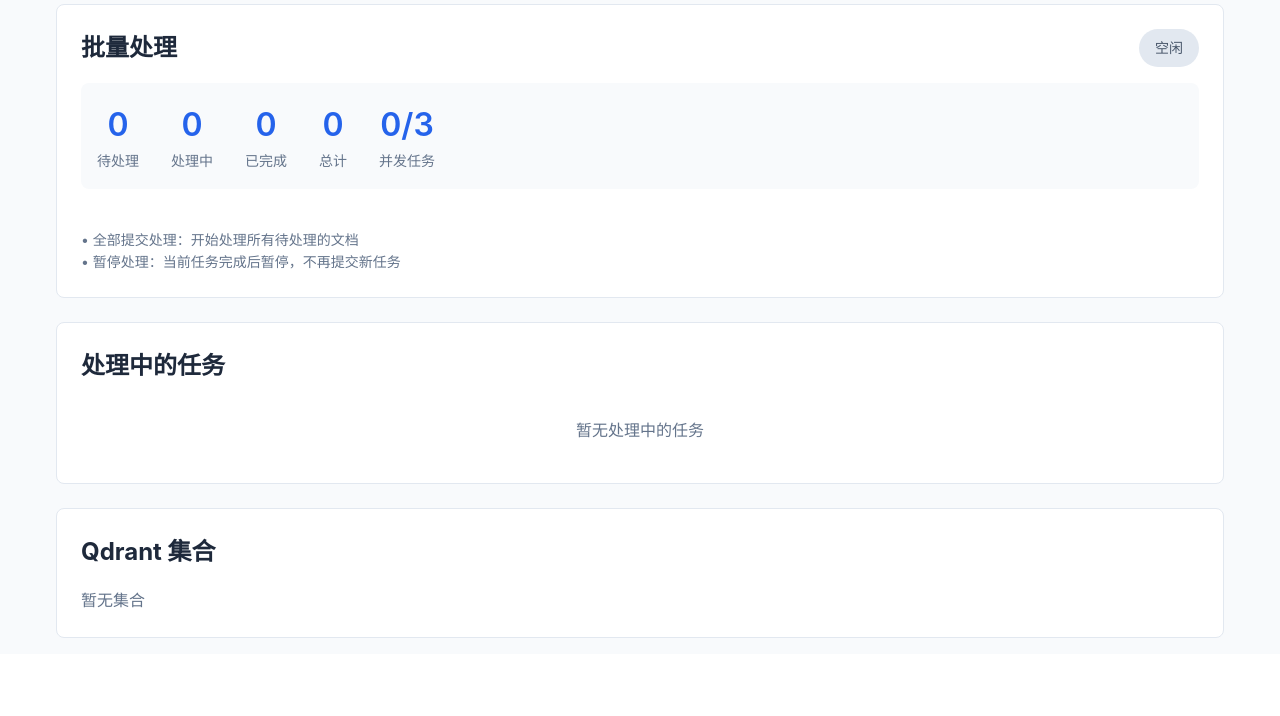
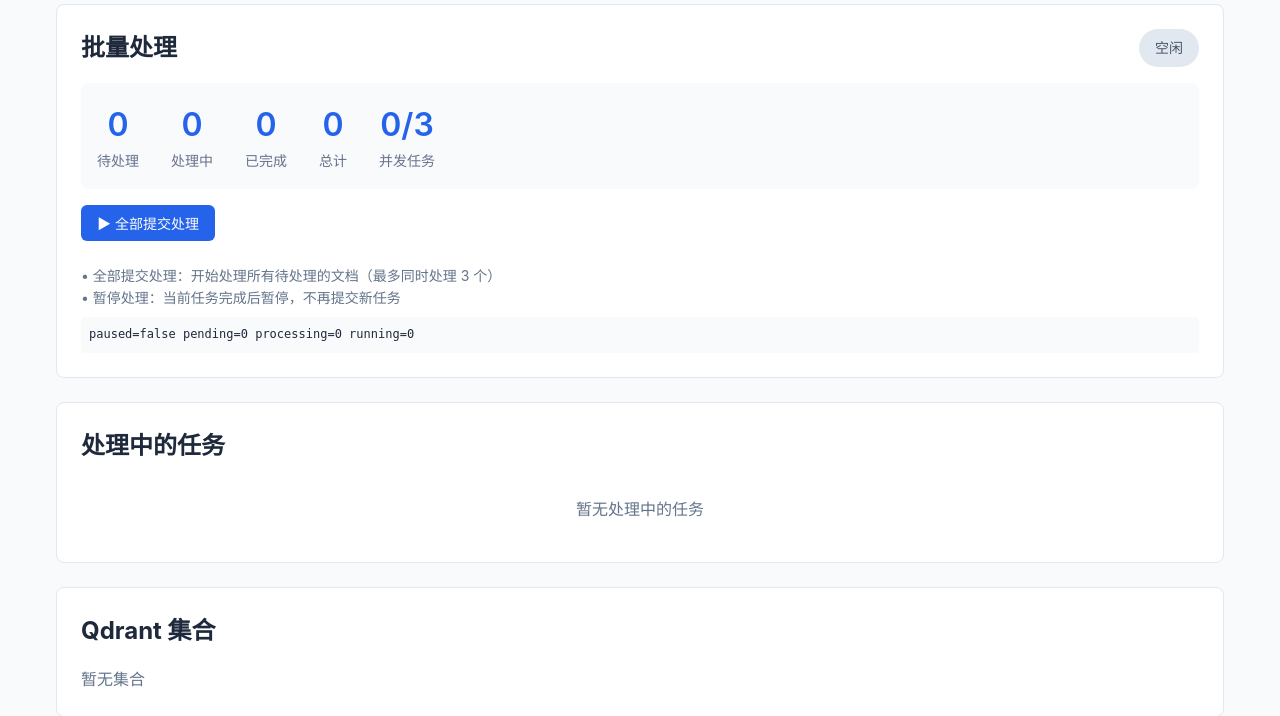
Before and after one commit to xsro/okb-assist, a FastAPI app: page /assist/admin in a window 1280 px wide. Shown: the part 321-1037 px from the top of the page. Before the commit the page ends 959 px from the top, so only its background shows below. Run offline with FastAPI, Linux system fonts and the light colour scheme; data that the repository does not hold is empty.

Commit message:
fix: improve admin page button visibility
- Show debug info for batch status
- Always show start button when idle
- Better error handling

Co-Authored-By: Claude <noreply@anthropic.com>

```diff
--- a/app/templates/admin.html
+++ b/app/templates/admin.html
@@ -126,16 +126,20 @@
                 </div>
             </div>
 
-            <div class="batch-controls">
+            <div class="batch-controls" id="batch-controls">
                 <button class="btn btn-primary" id="btn-start" onclick="startBatch()">▶ 全部提交处理</button>
                 <button class="btn btn-warning" id="btn-pause" onclick="pauseBatch()" style="display:none">⏸ 暂停处理</button>
                 <button class="btn btn-success" id="btn-resume" onclick="resumeBatch()" style="display:none">▶ 恢复处理</button>
             </div>
+            <p id="batch-hint" style="font-size:0.875rem;color:var(--text-muted);display:none">
+                加载中...
+            </p>
 
             <p style="font-size:0.875rem;color:var(--text-muted)">
-                • 全部提交处理：开始处理所有待处理的文档<br>
+                • 全部提交处理：开始处理所有待处理的文档（最多同时处理 3 个）<br>
                 • 暂停处理：当前任务完成后暂停，不再提交新任务
             </p>
+            <div id="batch-debug" style="margin-top:0.5rem;padding:0.5rem;background:var(--bg);border-radius:4px;font-size:0.75rem;font-family:monospace;display:none"></div>
         </div>
 
         <!-- Processing Tasks -->
@@ -188,7 +192,12 @@
                 document.getElementById('batch-total').textContent = status.total;
                 document.getElementById('batch-running').textContent = `${status.running_tasks}/${status.max_concurrent}`;
 
-                // Update indicator
+                // Show debug info
+                const debugDiv = document.getElementById('batch-debug');
+                debugDiv.style.display = 'block';
+                debugDiv.textContent = `paused=${status.paused} pending=${status.pending} processing=${status.processing} running=${status.running_tasks}`;
+
+                // Update indicator and buttons
                 const indicator = document.getElementById('batch-status-indicator');
                 const btnStart = document.getElementById('btn-start');
                 const btnPause = document.getElementById('btn-pause');
@@ -200,7 +209,7 @@
                     btnStart.style.display = 'none';
                     btnPause.style.display = 'none';
                     btnResume.style.display = 'inline-flex';
-                } else if (status.processing > 0) {
+                } else if (status.processing > 0 || status.running_tasks > 0) {
                     indicator.className = 'status-indicator status-running pulse';
                     indicator.textContent = '运行中';
                     btnStart.style.display = 'none';
@@ -209,13 +218,15 @@
                 } else {
                     indicator.className = 'status-indicator status-idle';
                     indicator.textContent = '空闲';
-                    btnStart.style.display = status.pending > 0 ? 'inline-flex' : 'none';
+                    btnStart.style.display = 'inline-flex';
                     btnPause.style.display = 'none';
                     btnResume.style.display = 'none';
                 }
 
             } catch (err) {
                 console.error('Batch status error:', err);
+                document.getElementById('batch-debug').style.display = 'block';
+                document.getElementById('batch-debug').textContent = `Error: ${err.message}`;
             }
         }
 
```
